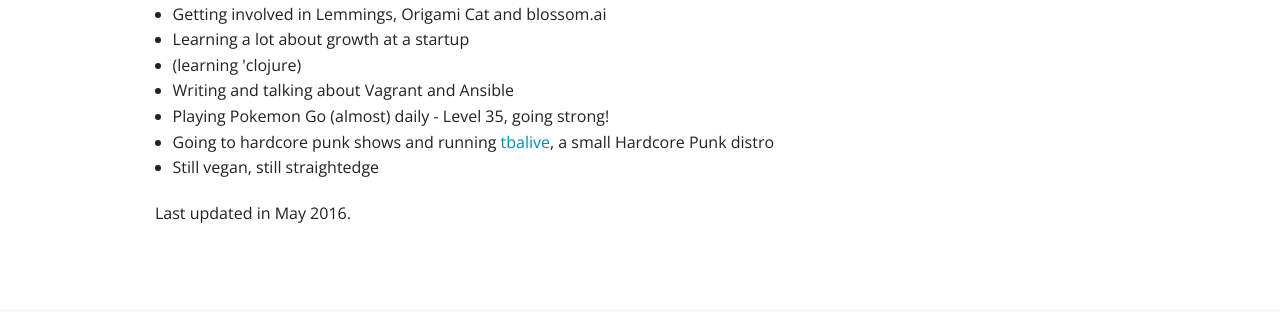
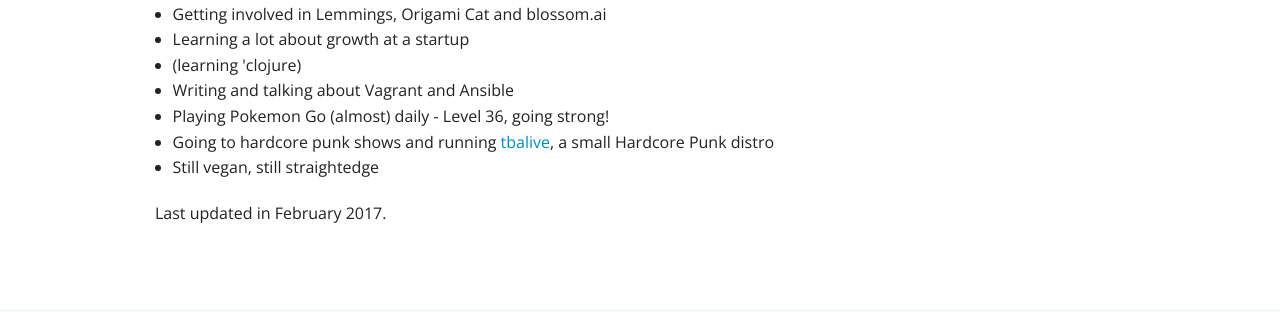
Before and after one commit to Sgoettschkes/sgoettschkes.github.io, a Jekyll site: the page built from now.html, in a window 1280 px wide. Shown: the part 804-1116 px from the top of the page. Built offline with Jekyll 4.4.1, drawn with Linux system fonts in a browser that asks for light colours; nearby versions of some CDN libraries; Markdown is read by kramdown in place of the engine named in the settings.

Commit message:
Updating /now page

```diff
--- a/_data/now.yml
+++ b/_data/now.yml
@@ -3,6 +3,6 @@
 - Learning a lot about growth at a startup
 - "(learning 'clojure)"
 - Writing and talking about Vagrant and Ansible
-- Playing Pokemon Go (almost) daily - Level 35, going strong!
+- Playing Pokemon Go (almost) daily - Level 36, going strong!
 - Going to hardcore punk shows and running <a href="http://www.tbalive.at/" target="_blank">tbalive</a>, a small Hardcore Punk distro
 - Still vegan, still straightedge
--- a/now.html
+++ b/now.html
@@ -19,4 +19,4 @@
     {% endfor %}
 </ul>
 
-<p>Last updated in May 2016.</p>
+<p>Last updated in February 2017.</p>
```
